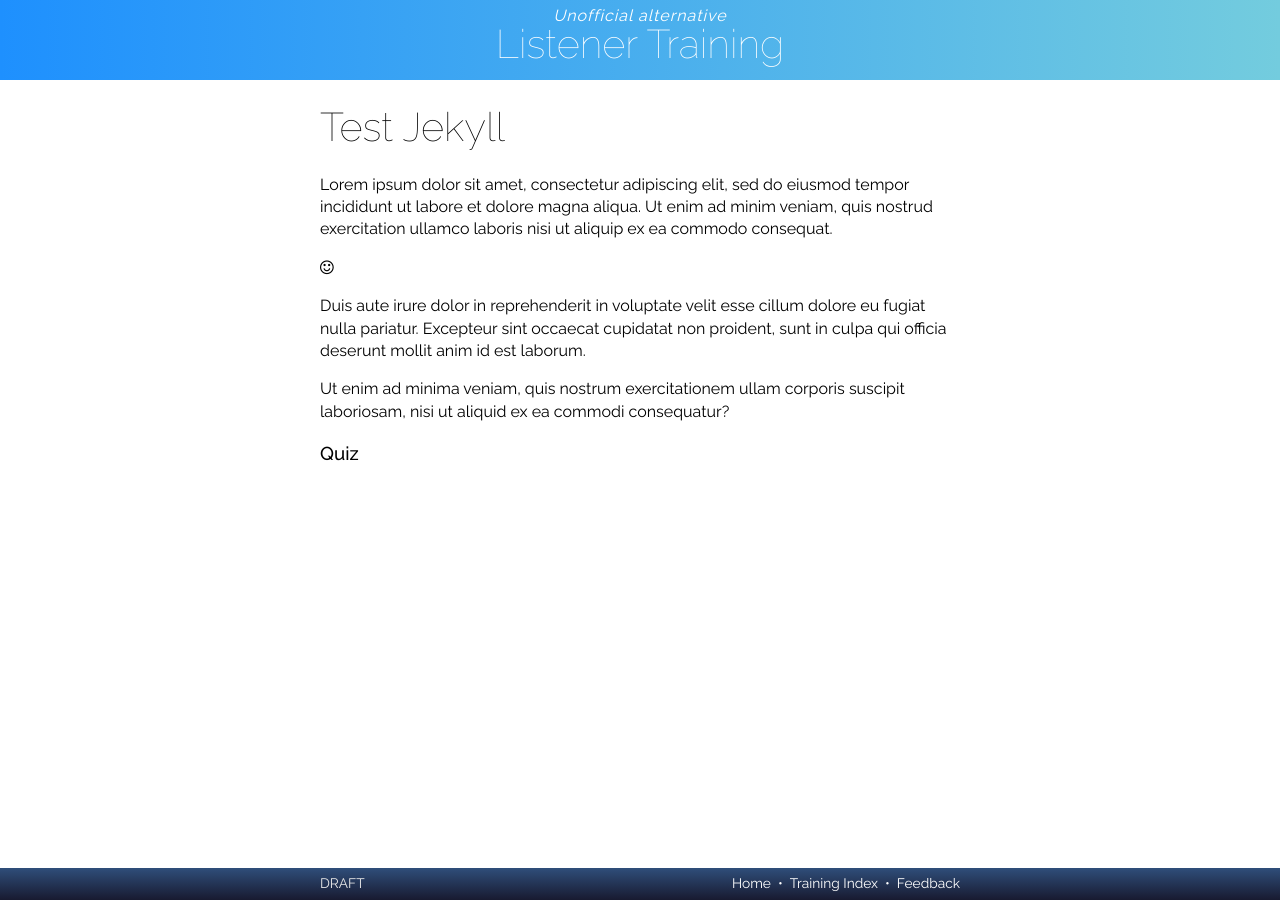
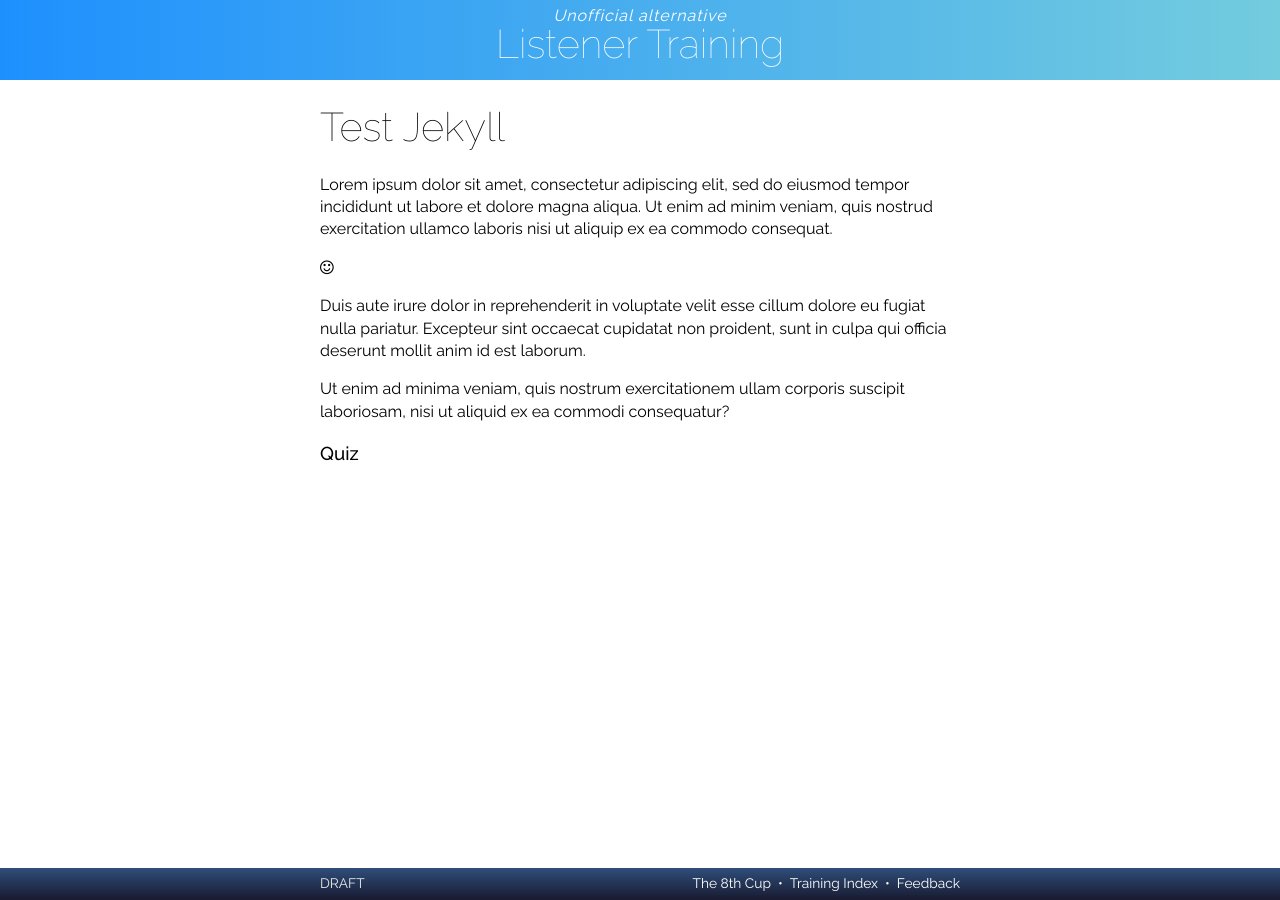
Before and after one commit to RarelyCharlie/rarelycharlie.github.io, a Jekyll site: the page built from test.md, in a window 1280 px wide. Built offline with Jekyll 4.4.1, drawn with Linux system fonts in a browser that asks for light colours; nearby versions of some CDN libraries.

Commit message:
fix 8th cup link

```diff
--- a/_layouts/listen.html
+++ b/_layouts/listen.html
@@ -236,7 +236,7 @@ reviewpage = function () {
 <div id="footer-content">
 <div id="version">{{ layout.version }}</div>
 <div id="footer-menu">
-<a href="/" title="8th Cup home page">Home</a>
+<a href="/" title="8th Cup home page">The 8th Cup</a>
 &nbsp;&bull;&nbsp;
 <a href="/listen/" title="Listener Training Index">Training Index</a>
 &nbsp;&bull;&nbsp;
```
